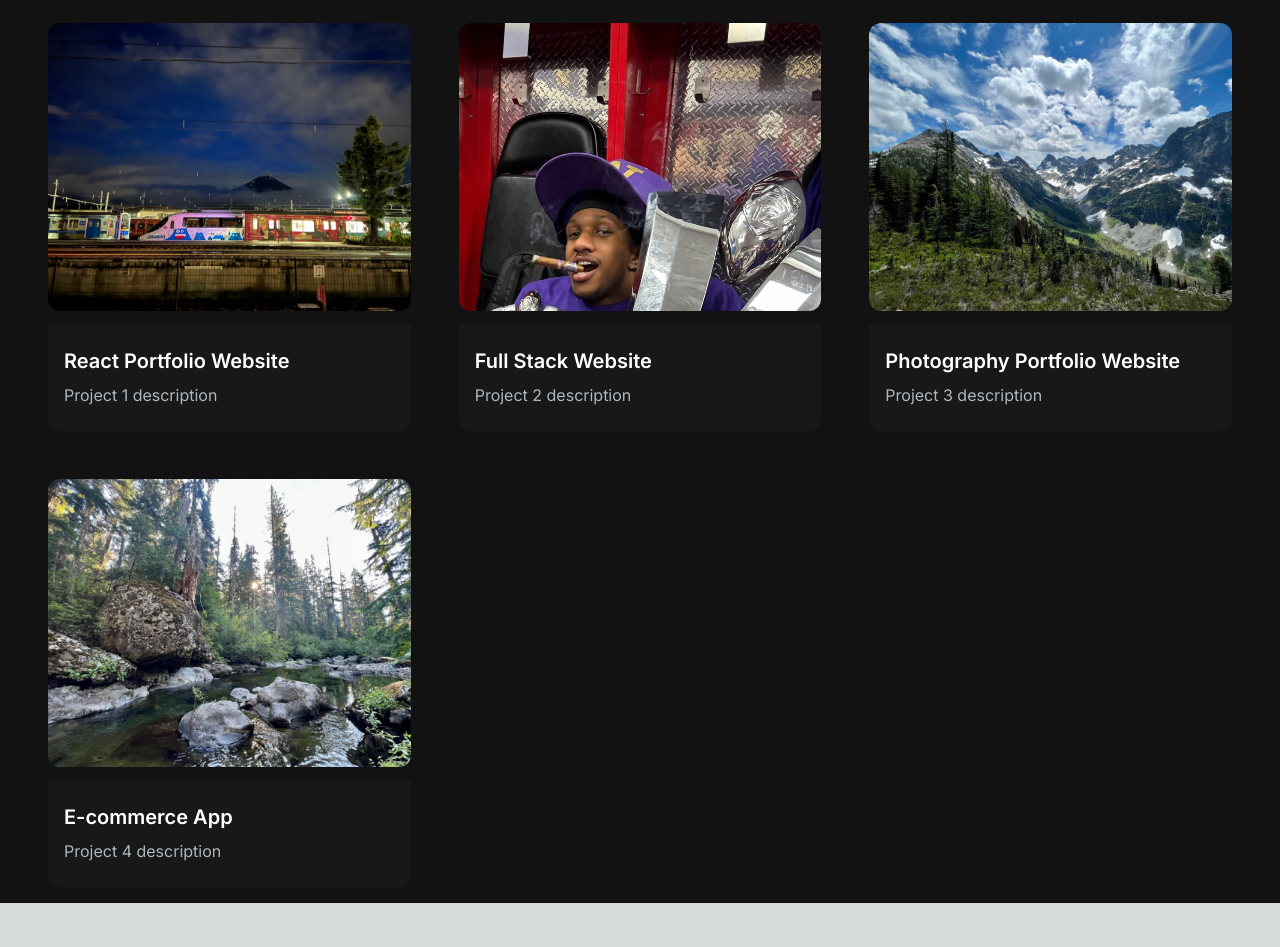
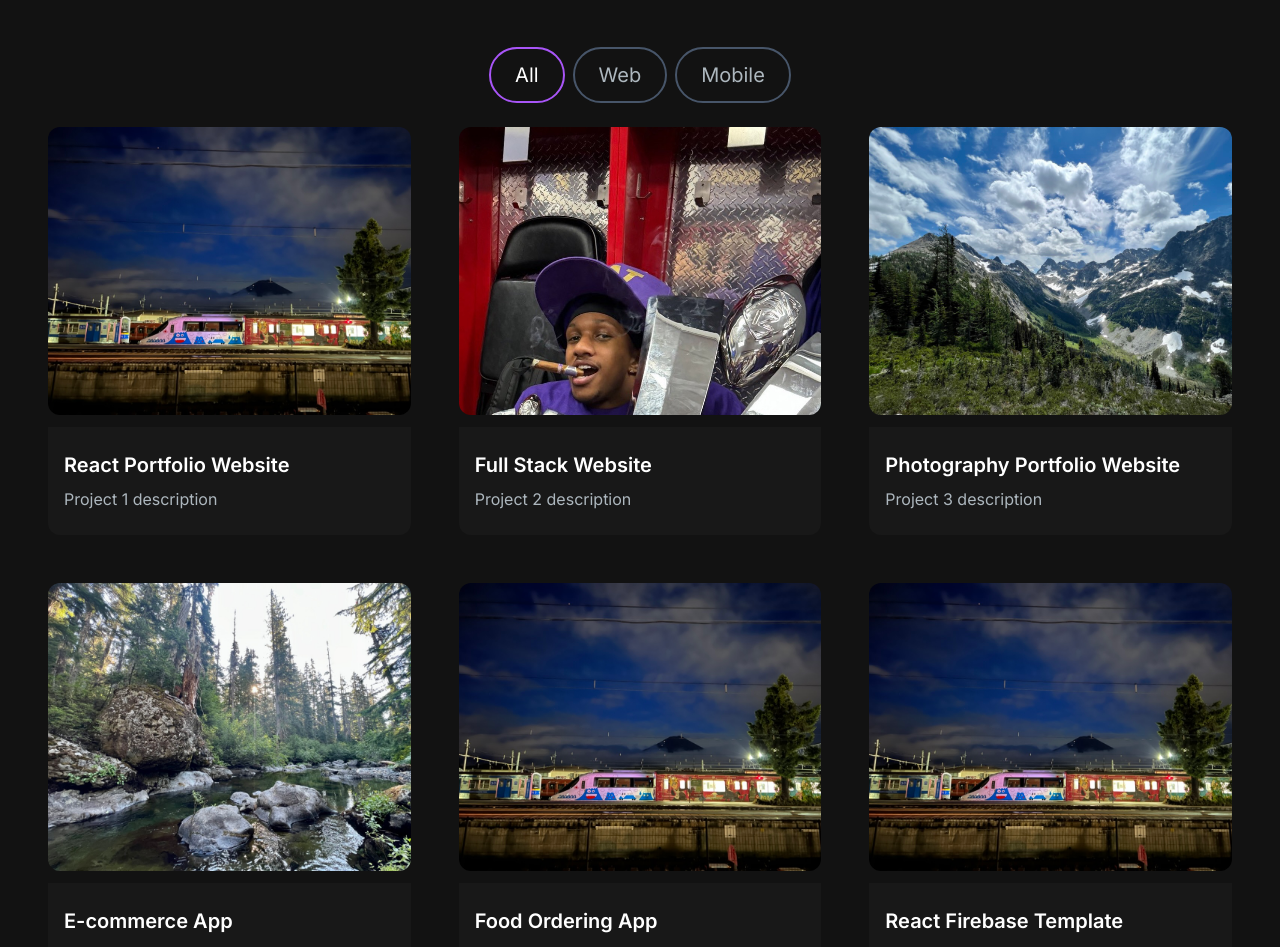
Before and after one commit to atg27/next-tw-portfolio-proj, a Next.js app: page / in a window 1280 px wide. Shown: the part 1400-2347 px from the top of the page. Before the commit the page ends 2303 px from the top, so only its background shows below. Built offline with nearby package versions, Linux system fonts and the light colour scheme.

Commit message:
projects section filter and styling

```diff
--- /dev/null
+++ b/src/app/components/ProjectTag.jsx
@@ -0,0 +1,17 @@
+import React from "react";
+
+const ProjectTag = ({ name, onClick, isSelected }) => {
+  const buttonStyles = isSelected
+    ? "text-white border-purple-500"
+    : "text-[#ADB7BE] border-slate-600 hover:border-white";
+  return (
+    <button
+      className={`${buttonStyles} rounded-full border-2 px-6 py-3 text-xl cursor-pointer`}
+      onClick={() => onClick(name)}
+    >
+      {name}
+    </button>
+  );
+};
+
+export default ProjectTag;
--- a/src/app/components/ProjectsSection.jsx
+++ b/src/app/components/ProjectsSection.jsx
@@ -1,5 +1,7 @@
-import React from "react";
+"use client";
+import React, { useState } from "react";
 import ProjectCard from "./ProjectCard";
+import ProjectTag from "./ProjectTag";
 
 const projectsData = [
   {
@@ -38,34 +40,61 @@ const projectsData = [
     gitUrl: "/",
     PreviewUrl: "/",
   },
-  // {
-  //   id: 5,
-  //   title: "Food Ordering App",
-  // description: "Project 5 description",
-  //   image: "/images/projects/1.png",
-  //   tag: ["All", "Web"],
-  // gitUrl: "/",
-  //   PreviewUrl: "/",
-  // },
-  // {
-  //   id: 6,
-  //   title: "React Firebase Template",
-  // description: "Project 6 description",
-  //   image: "/images/projects/1.png",
-  //   tag: ["All", "Web"],
-  // gitUrl: "/",
-  //   PreviewUrl: "/",
-  // },
+  {
+    id: 5,
+    title: "Food Ordering App",
+    description: "Project 5 description",
+    image: "/images/projects/1.png",
+    tag: ["All", "Mobile"],
+    gitUrl: "/",
+    PreviewUrl: "/",
+  },
+  {
+    id: 6,
+    title: "React Firebase Template",
+    description: "Project 6 description",
+    image: "/images/projects/1.png",
+    tag: ["All", "Web"],
+    gitUrl: "/",
+    PreviewUrl: "/",
+  },
 ];
 
 const ProjectsSection = () => {
+  const [tag, setTag] = useState("All");
+
+  const handleTagChange = (newTag) => {
+    setTag(newTag);
+  };
+
+  const filteredProjects = projectsData.filter((project) => {
+    return project.tag.includes(tag);
+  });
+
   return (
     <>
       <h2 className="text-center text-4xl font-bold text-white mt-4 mb-8 md:mb-12">
         My Projects
       </h2>
+      <div className="text-white flex flex-row justify-center items-center gap-2 py-6">
+        <ProjectTag
+          onClick={handleTagChange}
+          name="All"
+          isSelected={tag === "All"}
+        />
+        <ProjectTag
+          onClick={handleTagChange}
+          name="Web"
+          isSelected={tag === "Web"}
+        />
+        <ProjectTag
+          onClick={handleTagChange}
+          name="Mobile"
+          isSelected={tag === "Mobile"}
+        />
+      </div>
       <div className="grid md:grid-cols-3 gap-8 md:gap-12">
-        {projectsData.map((project) => (
+        {filteredProjects.map((project) => (
           <ProjectCard
             key={project.id}
             title={project.title}
```
